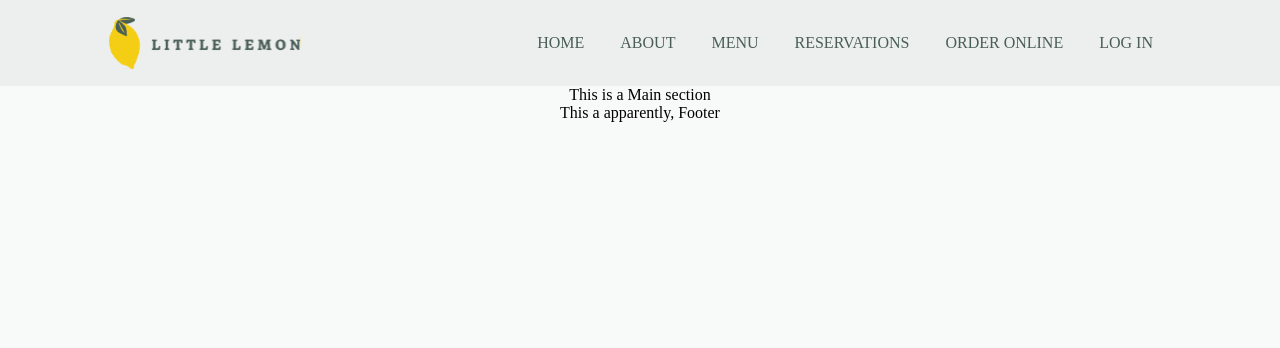
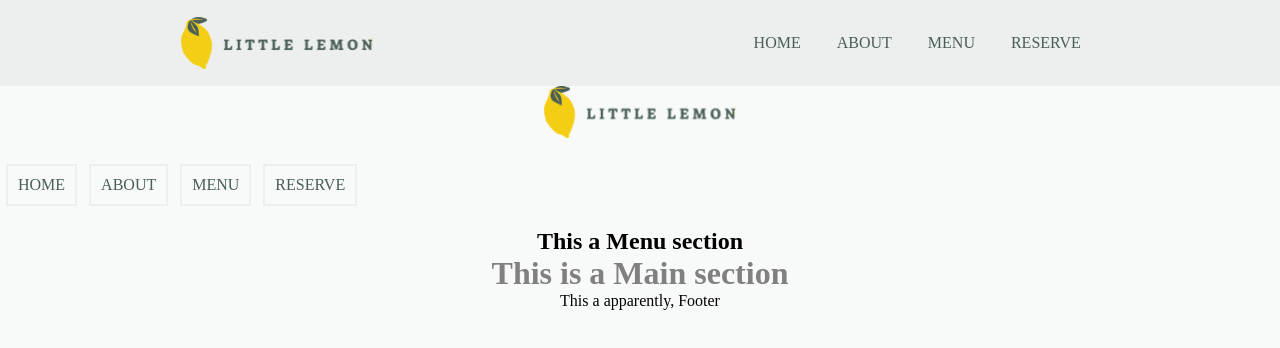
Before and after one commit to DanaKLym/lil-lemon, a React (Create React App) app: page /menu in a window 1280 px wide. Shown: the top 348 px of the page. Built offline with nearby package versions, Linux system fonts and the light colour scheme.

Commit message:
implemented React Router

```diff
--- a/package.json
+++ b/package.json
@@ -8,6 +8,7 @@
     "@testing-library/user-event": "^13.5.0",
     "react": "^18.2.0",
     "react-dom": "^18.2.0",
+    "react-router-dom": "^6.24.0",
     "react-scripts": "5.0.1",
     "web-vitals": "^2.1.4"
   },
--- /dev/null
+++ b/src/About.js
@@ -0,0 +1,12 @@
+import Nav from "./Nav";
+
+function About() {
+  return (
+    <>
+      <Nav />
+      <h2>This a About section</h2>
+    </>
+  );
+}
+
+export default About;
--- a/src/App.js
+++ b/src/App.js
@@ -2,12 +2,20 @@ import "./App.css";
 import Header from "./Header";
 import Main from "./Main";
 import Footer from "./Footer";
-import { Fragment } from "react";
+import { Route, Routes } from "react-router-dom";
+import About from "./About";
+import Reserve from "./Reserve";
+import Menu from "./Menu";
 
 function App() {
   return (
     <div className="App">
       <Header />
+      <Routes>
+        <Route path="/about" element={<About />} />
+        <Route path="/menu" element={<Menu />} />
+        <Route path="/reserve" element={<Reserve />} />
+      </Routes>
       <Main />
       <Footer />
     </div>
--- a/src/Header.js
+++ b/src/Header.js
@@ -1,12 +1,10 @@
 import Nav from "./Nav";
-import Logo from "./Logo";
 import "./Header.css";
 
 function Header() {
   return (
     <>
       <header>
-        <Logo />
         <Nav />
       </header>
     </>
--- /dev/null
+++ b/src/Main.css
@@ -0,0 +1,3 @@
+h1 {
+  color: gray;
+}
--- a/src/Main.js
+++ b/src/Main.js
@@ -1,7 +1,9 @@
+import "./Main.css";
+
 function Main() {
   return (
     <>
-      <div>This is a Main section</div>
+      <h1>This is a Main section</h1>
     </>
   );
 }
--- /dev/null
+++ b/src/Menu.js
@@ -0,0 +1,12 @@
+import Nav from "./Nav";
+
+function Menu() {
+  return (
+    <>
+      <Nav />
+      <h2>This a Menu section</h2>
+    </>
+  );
+}
+
+export default Menu;
--- a/src/Nav.js
+++ b/src/Nav.js
@@ -1,27 +1,26 @@
+import Logo from "./Logo";
 import "./Nav.css";
+import { Link } from "react-router-dom";
 
 function Nav() {
   return (
+    <>
+      <Logo />
       <ul className="navbar">
         <li>
-        <a href="#">Home</a>
+          <Link to="/">Home</Link>
         </li>
         <li>
-        <a href="#">About</a>
+          <Link to="/about">About</Link>
         </li>
         <li>
-        <a href="#">Menu</a>
+          <Link to="/menu">Menu</Link>
         </li>
         <li>
-        <a href="#">Reservations</a>
-      </li>
-      <li>
-        <a href="#">Order online</a>
-      </li>
-      <li>
-        <a href="#">Log in</a>
+          <Link to="/reserve">Reserve</Link>
         </li>
       </ul>
+    </>
   );
 }
 
--- /dev/null
+++ b/src/Reserve.js
@@ -0,0 +1,12 @@
+import Nav from "./Nav";
+
+function Reserve() {
+  return (
+    <>
+      <Nav />
+      <h2>This is Reserve section</h2>
+    </>
+  );
+}
+
+export default Reserve;
--- a/src/index.js
+++ b/src/index.js
@@ -1,13 +1,16 @@
-import React from 'react';
-import ReactDOM from 'react-dom/client';
-import './index.css';
-import App from './App';
-import reportWebVitals from './reportWebVitals';
+import React from "react";
+import ReactDOM from "react-dom/client";
+import "./index.css";
+import App from "./App";
+import reportWebVitals from "./reportWebVitals";
+import { BrowserRouter } from "react-router-dom";
 
-const root = ReactDOM.createRoot(document.getElementById('root'));
+const root = ReactDOM.createRoot(document.getElementById("root"));
 root.render(
   <React.StrictMode>
-    <App />
+    <BrowserRouter>
+      <App />
+    </BrowserRouter>
   </React.StrictMode>
 );
 
```
Also changed, not shown: 1 other file (tests, documents, lock files or other folders). Lines whose indentation alone changed are shown as unchanged.
